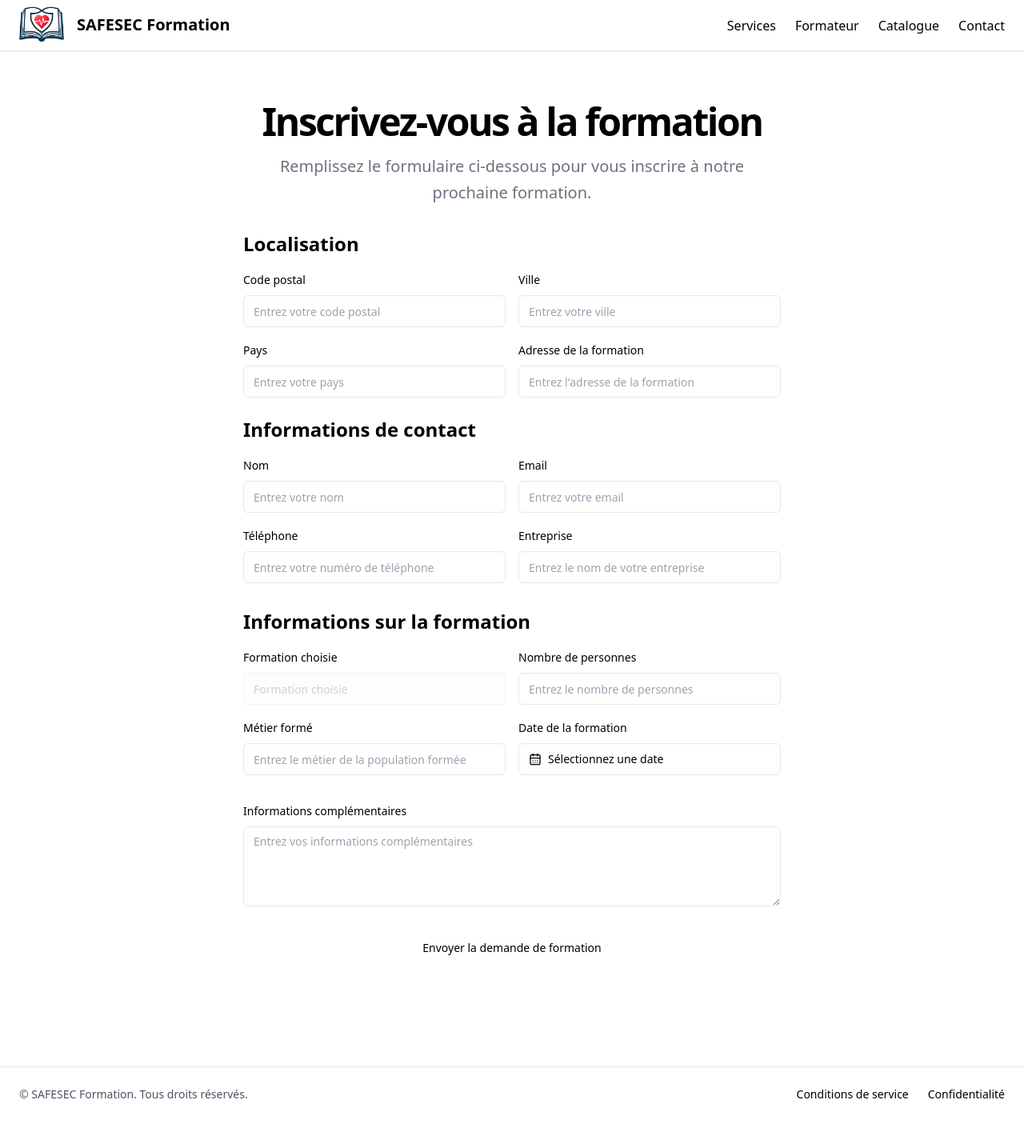
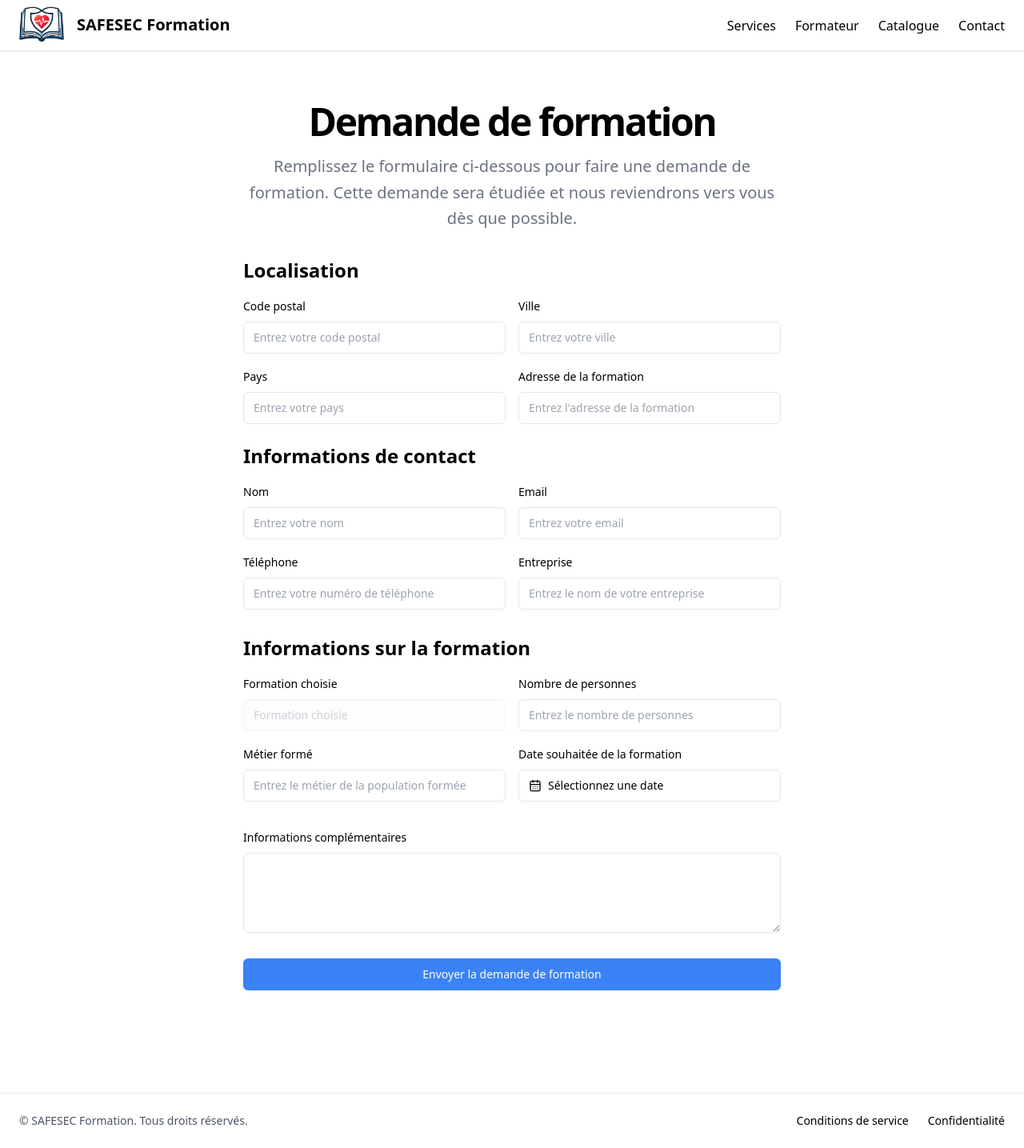
Before and after one commit to HugoErb/Site-SAFESEC-Formation, an Angular app in the folder frontend/: page /training-form in a window 1280 px wide. Shown: the whole page at 80% size. Before the commit the page ends 1402 px from the top, so only its background shows below. Built offline with nearby package versions, Linux system fonts and the light colour scheme.

Commit message:
bouton envoyer en bleu + fix chosenTrainingPlan

```diff
--- a/frontend/src/app/home/home.component.ts
+++ b/frontend/src/app/home/home.component.ts
@@ -65,7 +65,7 @@ export class HomeComponent {
     const trainingName = target.closest('.rounded-lg')?.querySelector('h3')?.textContent?.trim();
     if (trainingName) {
       console.log(trainingName);
-      this.router.navigate(['/training-form'], { state: { chosenTrainingName: trainingName } });
+      this.router.navigate(['/training-form', { chosenTrainingName: trainingName }]);
     } else {
       console.error('Could not retrieve training name.');
     }
--- a/frontend/src/app/training-form/training-form.component.html
+++ b/frontend/src/app/training-form/training-form.component.html
@@ -43,10 +43,10 @@
         <div class="container px-4 md:px-6">
             <div class="mx-auto max-w-2xl space-y-8">
                 <div class="space-y-4 text-center">
-                    <h2 class="text-4xl font-bold tracking-tighter sm:text-5xl">Inscrivez-vous à la formation</h2>
+                    <h2 class="text-4xl font-bold tracking-tighter sm:text-5xl">Demande de formation</h2>
                     <p
                         class="text-gray-500 md:text-xl/relaxed lg:text-base/relaxed xl:text-xl/relaxed dark:text-gray-400">
-                        Remplissez le formulaire ci-dessous pour vous inscrire à notre prochaine formation.
+                        Remplissez le formulaire ci-dessous pour faire une demande de formation. Cette demande sera étudiée et nous reviendrons vers vous dès que possible.
                     </p>
                 </div>
                 <form class="space-y-6">
@@ -131,8 +131,9 @@
                                     </label>
                                     <input
                                         class="flex h-10 w-full rounded-md border border-input bg-background px-3 py-2 text-sm ring-offset-background file:border-0 file:bg-transparent file:text-sm file:font-medium placeholder:text-muted-foreground focus-visible:outline-none focus-visible:ring-2 focus-visible:ring-ring focus-visible:ring-offset-2 disabled:cursor-not-allowed disabled:opacity-50"
-                                        id="phone" placeholder="Entrez votre numéro de téléphone" required="" type="tel" name="phoneNumber"
-                                        [(ngModel)]="phoneNumber" (input)="formatAndRestrictPhoneInput($event)" />
+                                        id="phone" placeholder="Entrez votre numéro de téléphone" required="" type="tel"
+                                        name="phoneNumber" [(ngModel)]="phoneNumber"
+                                        (input)="formatAndRestrictPhoneInput($event)" />
                                 </div>
                                 <div class="space-y-2">
                                     <label
@@ -157,7 +158,8 @@
                                     </label>
                                     <input
                                         class="flex h-10 w-full rounded-md border border-input bg-background px-3 py-2 text-sm ring-offset-background file:border-0 file:bg-transparent file:text-sm file:font-medium placeholder:text-muted-foreground focus-visible:outline-none focus-visible:ring-2 focus-visible:ring-ring focus-visible:ring-offset-2 disabled:cursor-not-allowed disabled:opacity-50"
-                                        id="job-title" placeholder="Formation choisie" required="" name="chosenTrainingName" [value]="chosenTrainingName" disabled/>
+                                        id="job-title" placeholder="Formation choisie" required=""
+                                        name="chosenTrainingName" [value]="chosenTrainingName" disabled />
                                 </div>
                                 <div class="space-y-2">
                                     <label
@@ -180,13 +182,14 @@
                                     </label>
                                     <input
                                         class="flex h-10 w-full rounded-md border border-input bg-background px-3 py-2 text-sm ring-offset-background file:border-0 file:bg-transparent file:text-sm file:font-medium placeholder:text-muted-foreground focus-visible:outline-none focus-visible:ring-2 focus-visible:ring-ring focus-visible:ring-offset-2 disabled:cursor-not-allowed disabled:opacity-50"
-                                        id="job-title" placeholder="Entrez le métier de la population formée" required="" />
+                                        id="job-title" placeholder="Entrez le métier de la population formée"
+                                        required="" />
                                 </div>
                                 <div class="space-y-2">
                                     <label
                                         class="text-sm font-medium leading-none peer-disabled:cursor-not-allowed peer-disabled:opacity-70"
                                         for="training-date">
-                                        Date de la formation
+                                        Date souhaitée de la formation
                                     </label>
                                     <button
                                         class="inline-flex items-center whitespace-nowrap rounded-md text-sm ring-offset-background transition-colors focus-visible:outline-none focus-visible:ring-2 focus-visible:ring-ring focus-visible:ring-offset-2 disabled:pointer-events-none disabled:opacity-50 border border-input bg-background hover:bg-accent hover:text-accent-foreground h-10 px-4 py-2 w-full justify-start text-left font-normal"
@@ -220,10 +223,11 @@
                             </label>
                             <textarea
                                 class="flex w-full rounded-md border border-input bg-background px-3 py-2 text-sm ring-offset-background placeholder:text-muted-foreground focus-visible:outline-none focus-visible:ring-2 focus-visible:ring-ring focus-visible:ring-offset-2 disabled:cursor-not-allowed disabled:opacity-50 min-h-[100px]"
-                                id="additional-info" placeholder="Entrez vos informations complémentaires"></textarea>
+                                id="additional-info" placeholder="Entrez vos informations complémentaires">
+                            </textarea>
                         </div>
                         <button
-                            class="inline-flex items-center justify-center whitespace-nowrap rounded-md text-sm font-medium ring-offset-background transition-colors focus-visible:outline-none focus-visible:ring-2 focus-visible:ring-ring focus-visible:ring-offset-2 disabled:pointer-events-none disabled:opacity-50 bg-primary text-primary-foreground hover:bg-primary/90 h-10 px-4 py-2 w-full"
+                            class="inline-flex items-center justify-center whitespace-nowrap rounded-md text-sm font-medium ring-offset-background transition-colors focus-visible:outline-none focus-visible:ring-2 focus-visible:ring-ring focus-visible:ring-offset-2 disabled:pointer-events-none disabled:opacity-50 bg-primary text-primary-foreground hover:bg-primary/90 h-10 px-4 py-2 w-full bg-blue-500 text-white hover:bg-blue-700"
                             type="submit">
                             Envoyer la demande de formation
                         </button>
--- a/frontend/src/app/training-form/training-form.component.ts
+++ b/frontend/src/app/training-form/training-form.component.ts
@@ -1,6 +1,6 @@
 import { Component, ElementRef, HostListener, ViewChild, OnInit } from '@angular/core';
 import { CommonModule } from '@angular/common';
-import { Router } from '@angular/router';
+import { ActivatedRoute, Router } from '@angular/router';
 import { FormsModule } from '@angular/forms';
 
 @Component({
@@ -11,18 +11,14 @@ import { FormsModule } from '@angular/forms';
   styleUrl: './training-form.component.scss'
 })
 export class TrainingFormComponent implements OnInit {
-  constructor(private router: Router) {}
+  constructor(private router: Router, private activatedRoute: ActivatedRoute) {}
   burgerMenuOpened: boolean = false;
   chosenTrainingName = "";
   phoneNumber = "";
 
   ngOnInit() {
-    console.log("hello");
-    const navigation = this.router.getCurrentNavigation();
-    if (navigation?.extras.state) {
-      console.log("hello2");
-      this.chosenTrainingName = (navigation.extras.state as { chosenTrainingName: string }).chosenTrainingName;
-      console.log(this.chosenTrainingName);
+    if (this.activatedRoute.snapshot.params.hasOwnProperty('chosenTrainingName')) {
+      this.chosenTrainingName = this.activatedRoute.snapshot.params['chosenTrainingName'];
     }
   }
 
```
